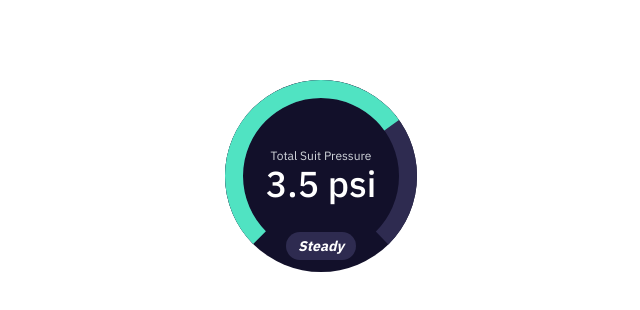
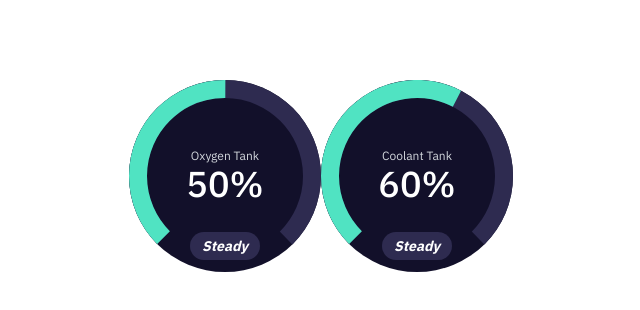
Before and after one commit to RISDxNASA-SUITS/SUITS-25, a Next.js app in the folder next-frontend/: page /dashboard in a window 1280 px wide. Shown: the top 310 px of the page, without its empty margins (319-959 px from the left). Built offline with nearby package versions, Linux system fonts and the light colour scheme.

Commit message:
converted PressureGauge to generic CircularGauge

```diff
--- a/next-frontend/src/app/components/ui/Gauges/PressureGauge.tsx
+++ b/next-frontend/src/app/components/ui/Gauges/CircularGauge.tsx
@@ -1,13 +1,21 @@
 import React from 'react';
 
 // Define the properties expected by the PressureGauge component
-interface PressureGaugeProps {
+interface CircularGaugeProps {
   currentValue: number; // The current value to display on the gauge
-  minValue: number;     // The minimum value the gauge can represent
-  maxValue: number;     // The maximum value the gauge can represent
+  minValue?: number;     // The minimum value the gauge can represent
+  maxValue?: number;     // The maximum value the gauge can represent
+  label: string;        // The label to display on the gauge
+  units?: string;      // The units to display (default: '%')
 }
 
-const PressureGauge = ({ currentValue, minValue, maxValue }: PressureGaugeProps) => {
+const CircularGauge = ({
+  currentValue,
+  minValue = 0,
+  maxValue = 100,
+  label,
+  units = '%',
+}: CircularGaugeProps) => {
   // --- Percentage Calculation ---
   // Ensure the current value doesn't go below the minimum or above the maximum
   const clampedValue = Math.min(Math.max(currentValue, minValue), maxValue);
@@ -97,9 +105,9 @@ const PressureGauge = ({ currentValue, minValue, maxValue }: PressureGaugeProps)
       {/* Container for the text labels, absolutely positioned to overlay the center */}
       <div className="absolute inset-0 flex flex-col items-center justify-center text-center">
         {/* Label text */}
-        <p className="text-xs text-gray-300">Total Suit Pressure</p>
+        <p className="text-xs text-gray-300">{label}</p>
         {/* Current value display */}
-        <p className="text-4xl font-medium">{currentValue.toFixed(1)} psi</p>
+        <p className="text-4xl font-medium">{Math.round(currentValue)}{units}</p>
       </div>
       {/* "Steady" status indicator at the bottom */}
       <div className="absolute bottom-3 bg-[#2E2B50] px-3 py-1 rounded-full text-sm font-semibold italic">
@@ -109,4 +117,4 @@ const PressureGauge = ({ currentValue, minValue, maxValue }: PressureGaugeProps)
   );
 };
 
-export default PressureGauge;
+export default CircularGauge;
--- a/next-frontend/src/app/dashboard/page.tsx
+++ b/next-frontend/src/app/dashboard/page.tsx
@@ -1,6 +1,6 @@
 
 import React from 'react';
-import PressureGauge from '../components/ui/Gauges/PressureGauge';
+import CircularGauge from '../components/ui/Gauges/CircularGauge';
 
 export default function DashboardPage() {
     return (
@@ -11,14 +11,15 @@ export default function DashboardPage() {
 
             {/* Add the PressureGauge component here */}
             <div style={{ marginTop: '2rem', display: 'flex', justifyContent: 'center' }}>
-                <PressureGauge
-                    currentValue={3.5}
-                    minValue={0}
-                    maxValue={5}
+                <CircularGauge
+                    currentValue={50}
+                    label="Oxygen Tank"
+                />
+                <CircularGauge
+                    currentValue={60}
+                    label="Coolant Tank"
                 />
             </div>
-
-
         </div>
     );
 }
```
